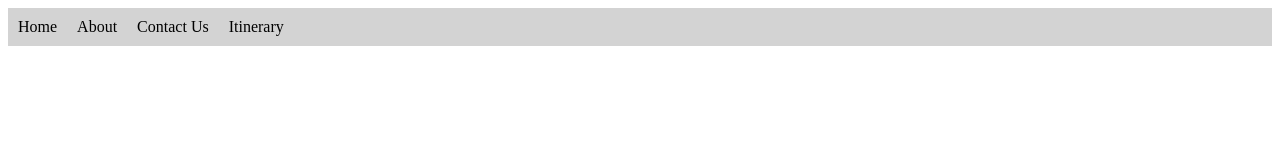
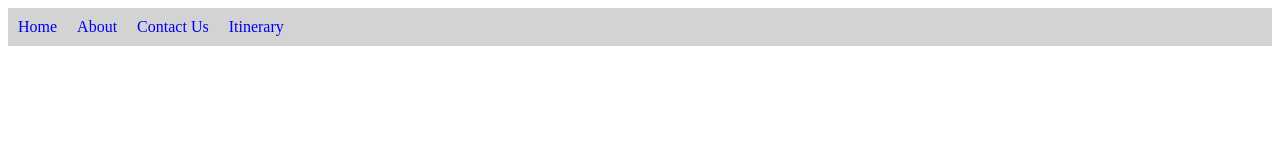
Before and after one commit to acciojob/navigate-in-style-pravin8007, a website: page main.html in a window 1280 px wide. Drawn offline with Linux system fonts and the light colour scheme.

Commit message:
created a submission

```diff
--- a/styles.css
+++ b/styles.css
@@ -1,23 +1,21 @@
 /*  your css code here. If applicable */
 .container {
-            background-color: #D3D3D3;
-            padding: 10px;
+     background-color : #D3D3D3;
+     padding : 10px;
 }
-
  /* Style for the list items in the nav-bar */
  .container ul {
-            list-style: none;
-            margin: 0;
-            padding: 0;
+     list-style : none;
+     margin : 0;
+     padding : 0;
  }
 
 .container li {
-            display: inline;
-            margin-right: 1rem;
+    display : inline;
+    margin-right : 1rem;
 }
 
-        /* Style for links in the nav-bar */
+
 .container a {
-            text-decoration: none;
-            color: #000; /* You can change the color as desired */
+    text-decoration : none;
 }
```
Lines whose indentation alone changed are shown as unchanged.
